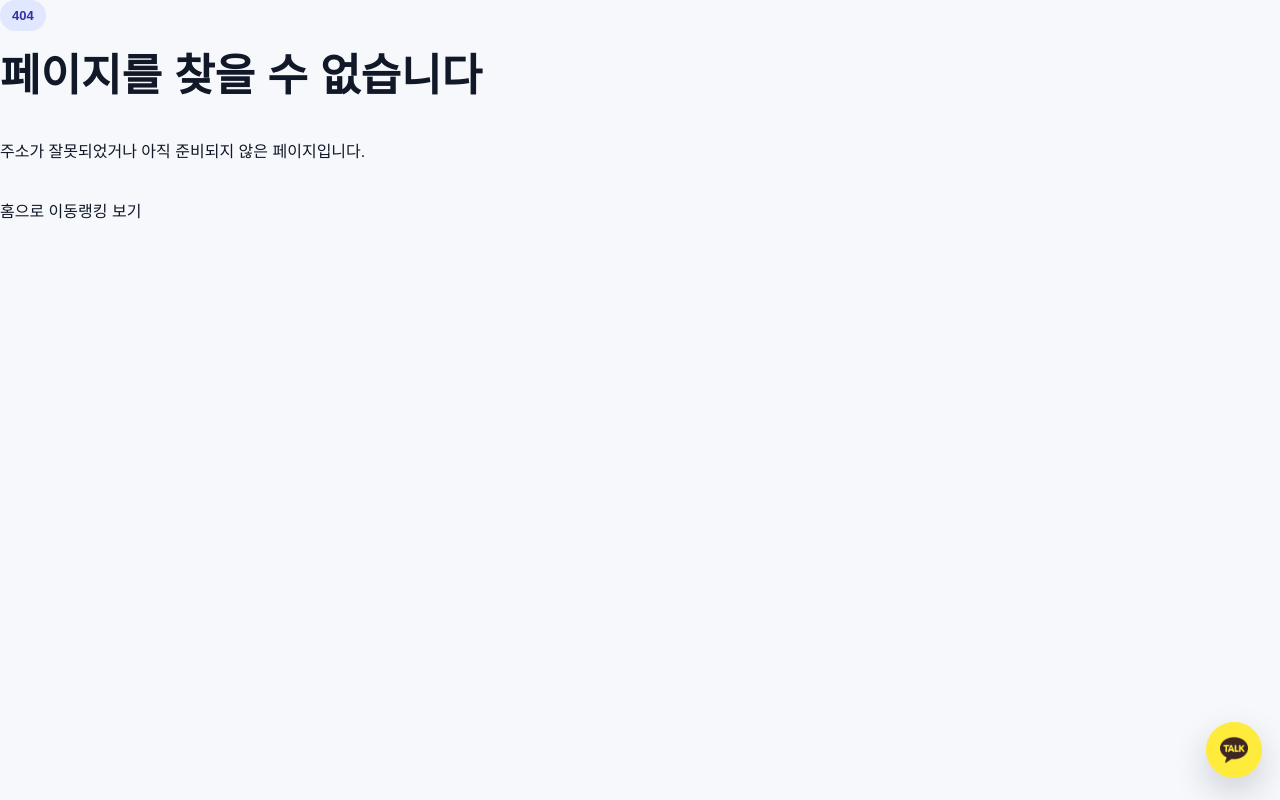
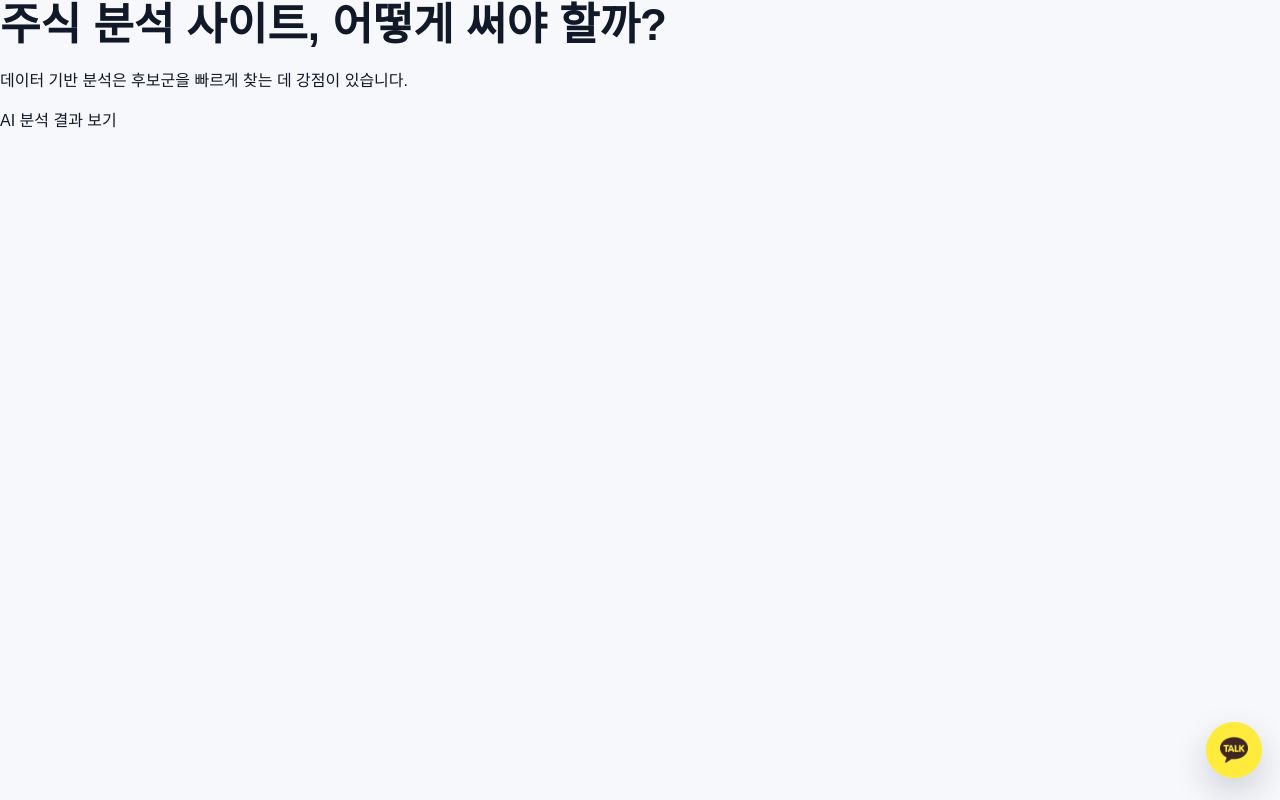
Before and after one commit to DcoyA/screener, a Next.js app: page /seo/stock-analysis-site in a window 1280 px wide. Before the commit this address had no page. Built offline with nearby package versions, Linux system fonts and the light colour scheme.

Commit message:
Create page.js

```diff
--- /dev/null
+++ b/app/seo/stock-analysis-site/page.js
@@ -0,0 +1,15 @@
+export const metadata = {
+  title: '주식 분석 사이트 추천 | 데이터 기반 분석',
+  description: '주식 분석 사이트를 활용하는 방법',
+};
+
+export default function Page() {
+  return (
+    <main>
+      <h1>주식 분석 사이트, 어떻게 써야 할까?</h1>
+      <p>데이터 기반 분석은 후보군을 빠르게 찾는 데 강점이 있습니다.</p>
+
+      <a href="/ranking">AI 분석 결과 보기</a>
+    </main>
+  );
+}
```
